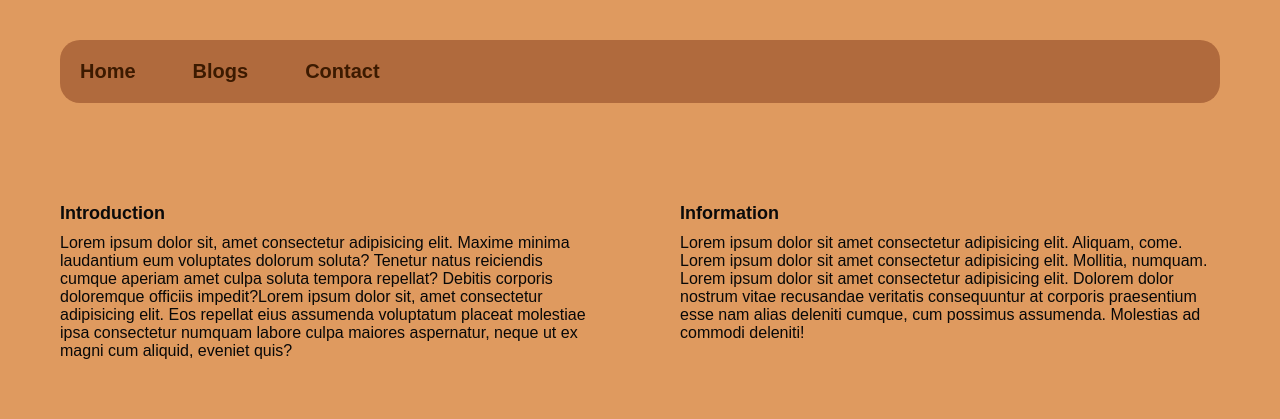
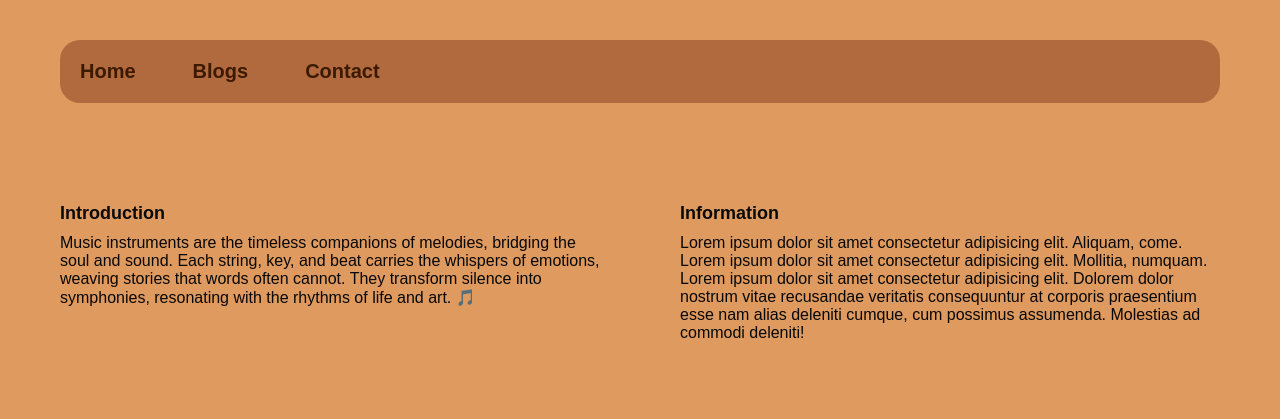
Before and after one commit to apsarabishwokarma/javascript-projects, a plain HTML site: page page-animation/index.html in a window 1280 px wide. Shown: the top 419 px of the page. Drawn offline with Linux system fonts and the light colour scheme.

Commit message:
page animation

```diff
--- a/page-animation/index.html
+++ b/page-animation/index.html
@@ -26,11 +26,9 @@
   <main>
     <section class="intro">
       <h3>Introduction</h3>
-      <p>Lorem ipsum dolor sit, amet consectetur adipisicing elit. Maxime minima laudantium eum voluptates dolorum
-        soluta?
-        Tenetur natus reiciendis cumque aperiam amet culpa soluta tempora repellat? Debitis corporis doloremque officiis
-        impedit?Lorem ipsum dolor sit, amet consectetur adipisicing elit. Eos repellat eius assumenda voluptatum placeat
-        molestiae ipsa consectetur numquam labore culpa maiores aspernatur, neque ut ex magni cum aliquid, eveniet quis?
+      <p>Music instruments are the timeless companions of melodies, bridging the soul and sound. Each string, key, and
+        beat carries the whispers of emotions, weaving stories that words often cannot. They transform silence into
+        symphonies, resonating with the rhythms of life and art. 🎵
       </p>
 
 
```
